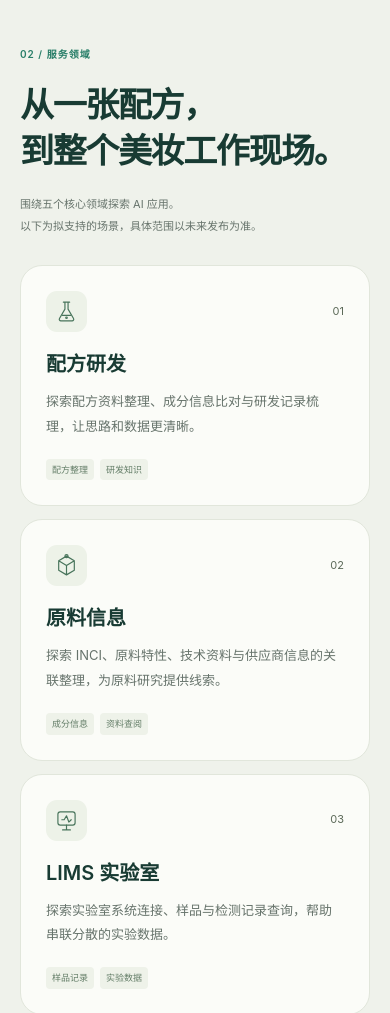
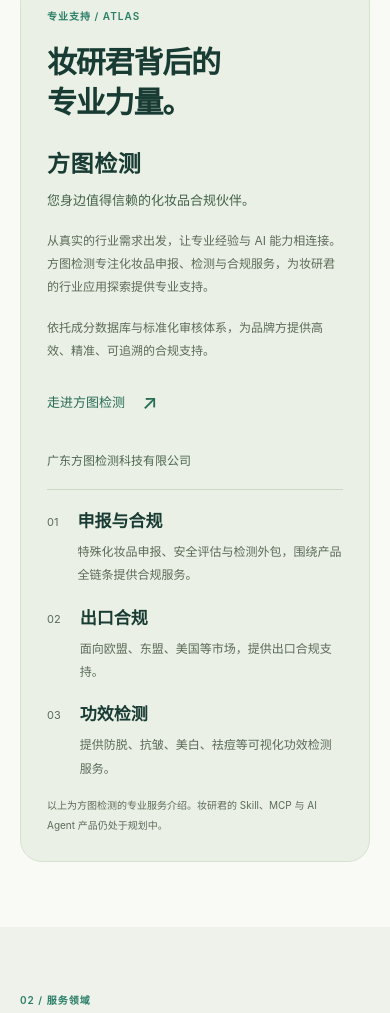
Before and after one commit to snowleung/zhuangyanjun-web, a plain HTML site: page index.html in a window 390 px wide. Shown: the part 1802-2815 px from the top of the page. Drawn offline with Linux system fonts and the light colour scheme.

Commit message:
feat: add Atlas company support section

```diff
--- a/css/style.css
+++ b/css/style.css
@@ -102,6 +102,26 @@
 .principles span { display: block; color: #5c6a59; font-size: 10px; margin-bottom: 10px; }
 .principles strong { font-size: 14px; font-weight: 600; }
 .principles p { font-size: 11px; color: var(--muted); margin-top: 6px; }
+
+/* 公司专业支持：与 AI 产品规划分别展示。 */
+.company-section { padding-bottom: 104px; }
+.company-panel { display: grid; grid-template-columns: 1.05fr 1fr; gap: 35px 70px; padding: 44px; border: 1px solid #d7e1d3; border-radius: var(--radius); background: #eaf0e5; }
+.company-intro .section-kicker { margin-bottom: 16px; }
+.company-intro h2 { font-size: 32px; }
+.company-name { font-size: 24px; font-weight: 600; letter-spacing: .025em; margin-top: 24px; }
+.company-tagline { font-size: 14px; color: #42624a; margin-top: 5px; }
+.company-description { font-size: 12px; line-height: 1.95; color: #5c6a59; margin-top: 17px; }
+.company-home-link { margin-top: 22px; color: #286c56; }
+.company-legal-name { padding-bottom: 18px; border-bottom: 1px solid #cbd8c5; color: #4c6752; font-size: 13px; }
+.company-service { display: flex; gap: 19px; padding-top: 22px; }
+.company-service > span { font-size: 11px; color: #5c6a59; line-height: 2.2; }
+.company-service h3 { font-size: 17px; font-weight: 600; }
+.company-service p { font-size: 12px; line-height: 1.95; color: #5c6a59; margin-top: 8px; }
+.company-scope { grid-column: 1 / -1; font-size: 10px; color: #5c6a59; line-height: 1.95; margin-top: -15px; }
+.footer-company { display: flex; flex-wrap: wrap; align-items: center; gap: 10px 20px; padding-bottom: 28px; font-size: 12px; }
+.footer-company > span { color: #5c6a59; font-size: 11px; }
+.footer-company a { display: inline-flex; align-items: center; gap: 10px; color: #286c56; text-decoration: underline; text-underline-offset: 4px; }
+
 .domains-section { background: #eff2eb; }
 .section-heading { display: flex; justify-content: space-between; gap: 35px; align-items: flex-end; margin-bottom: 45px; }
 .section-heading > p { font-size: 12px; color: var(--muted); line-height: 1.95; padding-bottom: 6px; max-width: 370px; }
@@ -212,6 +232,7 @@
   .companion-label { left: 19px; right: 19px; padding: 16px; }
   .companion-label strong { font-size: 13px; }
   .about, .faq-section { gap: 55px; }
+  .company-panel { padding: 32px; column-gap: 38px; }
   .domain-card { padding: 23px; }
   .product-grid { gap: 15px; }
   .product-card { padding: 22px 20px 0; }
@@ -238,6 +259,7 @@
   .strip-label { flex-basis: 100%; text-align: center; }
   .strip-inner { padding-block: 19px; row-gap: 12px; font-size: 11px; }
   .section { padding-block: 80px; }
+  .company-section { padding-bottom: 80px; }
   .domain-grid { grid-template-columns: repeat(2, 1fr); }
   .domain-invitation { min-height: 285px; }
   .product-grid { grid-template-columns: 1fr; gap: 22px; }
@@ -299,6 +321,15 @@
   .principles { gap: 10px; padding-top: 20px; margin-top: 26px; }
   .principles strong { font-size: 13px; }
   .principles p { font-size: 10px; }
+  .company-section { padding-bottom: 65px; }
+  .company-panel { grid-template-columns: 1fr; padding: 26px; gap: 30px; }
+  .company-intro h2 { font-size: 30px; }
+  .company-name { font-size: 23px; margin-top: 21px; }
+  .company-tagline { font-size: 13px; }
+  .company-legal-name { font-size: 12px; }
+  .company-service { padding-top: 20px; }
+  .company-scope { margin-top: -14px; }
+  .footer-company { align-items: flex-start; flex-direction: column; gap: 7px; padding-bottom: 24px; }
   .section-heading { display: block; margin-bottom: 28px; }
   .section-heading > p { font-size: 11px; margin-top: 21px; padding: 0; }
   .domain-grid { gap: 13px; }
--- a/index.html
+++ b/index.html
@@ -33,6 +33,7 @@
       <button class="menu-toggle" type="button" aria-expanded="false" aria-controls="site-nav" aria-label="打开导航" hidden><span></span><span></span></button>
       <nav id="site-nav" class="site-nav" aria-label="主导航">
         <a href="#about">认识妆研君</a>
+        <a href="#company">专业支持</a>
         <a href="#expertise">服务领域</a>
         <a href="#products">产品与能力</a>
         <a class="nav-contact" href="#contact">聊聊合作 <span aria-hidden="true">↗</span></a>
@@ -78,6 +79,27 @@
       </div>
     </section>
 
+    <section class="container company-section" id="company" aria-labelledby="company-title">
+      <div class="company-panel">
+        <div class="company-intro">
+          <p class="eyebrow section-kicker">专业支持 / ATLAS</p>
+          <h2 id="company-title">妆研君背后的<br>专业力量。</h2>
+          <p class="company-name">方图检测</p>
+          <p class="company-tagline">您身边值得信赖的化妆品合规伙伴。</p>
+          <p class="company-description">从真实的行业需求出发，让专业经验与 AI 能力相连接。方图检测专注化妆品申报、检测与合规服务，为妆研君的行业应用探索提供专业支持。</p>
+          <p class="company-description">依托成分数据库与标准化审核体系，为品牌方提供高效、精准、可追溯的合规支持。</p>
+          <a class="text-link company-home-link" href="https://www.atlaslabtest.com/" target="_blank" rel="noopener">走进方图检测 <span class="visually-hidden">（新窗口）</span><span aria-hidden="true">↗</span></a>
+        </div>
+        <div class="company-services" aria-label="方图检测专业服务">
+          <p class="company-legal-name">广东方图检测科技有限公司</p>
+          <div class="company-service"><span aria-hidden="true">01</span><div><h3>申报与合规</h3><p>特殊化妆品申报、安全评估与检测外包，围绕产品全链条提供合规服务。</p></div></div>
+          <div class="company-service"><span aria-hidden="true">02</span><div><h3>出口合规</h3><p>面向欧盟、东盟、美国等市场，提供出口合规支持。</p></div></div>
+          <div class="company-service"><span aria-hidden="true">03</span><div><h3>功效检测</h3><p>提供防脱、抗皱、美白、祛痘等可视化功效检测服务。</p></div></div>
+        </div>
+        <p class="company-scope">以上为方图检测的专业服务介绍。妆研君的 Skill、MCP 与 AI Agent 产品仍处于规划中。</p>
+      </div>
+    </section>
+
     <section class="domains-section" id="expertise" aria-labelledby="expertise-title">
       <div class="container section">
         <div class="section-heading"><div><p class="eyebrow section-kicker">02 / 服务领域</p><h2 id="expertise-title">从一张配方，<br>到整个美妆工作现场。</h2></div><p>围绕五个核心领域探索 AI 应用。<br>以下为拟支持的场景，具体范围以未来发布为准。</p></div>
@@ -120,9 +142,9 @@
       <div class="faq-list"><details><summary>现在可以直接使用这些产品吗？<span aria-hidden="true">＋</span></summary><p>目前是品牌介绍与产品规划阶段，Skill、MCP 和 AI Agent 均尚未开放使用。后续会在官网更新具体产品范围、使用方式与可用状态。</p></details><details><summary>AI 的资料整理能代替专业判断吗？<span aria-hidden="true">＋</span></summary><p>AI 可能产生错误、遗漏或过时信息。配方安全性、实验结论、法规适用、证照申报和采购决策，都需要具备相应能力的人员依据有效资料独立复核。</p></details><details><summary>这个网站会保存我的业务资料吗？<span aria-hidden="true">＋</span></summary><p>这是一个静态品牌官网，没有资料上传、账号或在线提交功能，也没有使用分析或广告追踪脚本。请勿通过公开渠道发送未脱敏的配方、检测数据、个人信息或商业机密。未来产品的数据处理方式将另行说明。</p></details></div>
     </section>
 
-    <aside class="disclaimer container" id="notice" aria-labelledby="notice-title"><h2 id="notice-title">资料与合规说明</h2><p>本网站内容仅用于品牌介绍、一般信息与产品规划说明，不构成配方安全评估、检测结论、法律意见、监管认可或任何业务资质声明。涉及法规与证照的资料应以适用地区、现行有效的官方文件和主管部门要求为准；配方、实验与供应链相关决策应由专业人员复核。页面中的虚拟形象仅为品牌视觉表达。</p></aside>
+    <aside class="disclaimer container" id="notice" aria-labelledby="notice-title"><h2 id="notice-title">资料与合规说明</h2><p>本网站介绍 AI 品牌与产品规划，以及专业支持方的公开业务信息。AI 内容不构成配方安全评估、检测结论、法律意见或监管认可；具体专业服务范围以双方确认的服务内容为准。涉及法规与证照的资料应以适用地区、现行有效的官方文件和主管部门要求为准；配方、实验与供应链相关决策应由专业人员复核。页面中的虚拟形象仅为品牌视觉表达。</p></aside>
   </main>
 
-  <footer class="site-footer"><div class="container footer-main"><a class="brand footer-brand" href="#top"><img src="./assets/icons/favicon.svg" width="34" height="34" alt=""><span>妆研君<small>你的美妆行业 AI 搭档</small></span></a><p>让专业与 AI，一起走进日常。</p><a class="text-link" href="#top">回到顶部 <span aria-hidden="true">↑</span></a></div><div class="container footer-bottom"><p>© <span id="year">2026</span> 妆研君</p><a href="#notice">资料与合规说明</a><span>以真实场景为起点 · 持续探索中</span></div></footer>
+  <footer class="site-footer"><div class="container footer-main"><a class="brand footer-brand" href="#top"><img src="./assets/icons/favicon.svg" width="34" height="34" alt=""><span>妆研君<small>你的美妆行业 AI 搭档</small></span></a><p>让专业与 AI，一起走进日常。</p><a class="text-link" href="#top">回到顶部 <span aria-hidden="true">↑</span></a></div><div class="container footer-company"><span>专业支持方</span><a href="https://www.atlaslabtest.com/" target="_blank" rel="noopener">广东方图检测科技有限公司 <span class="visually-hidden">公司主页（新窗口）</span><span aria-hidden="true">↗</span></a></div><div class="container footer-bottom"><p>© <span id="year">2026</span> 妆研君</p><a href="#notice">资料与合规说明</a><span>以真实场景为起点 · 持续探索中</span></div></footer>
 </body>
 </html>
```
Also changed, not shown: 1 other file.
